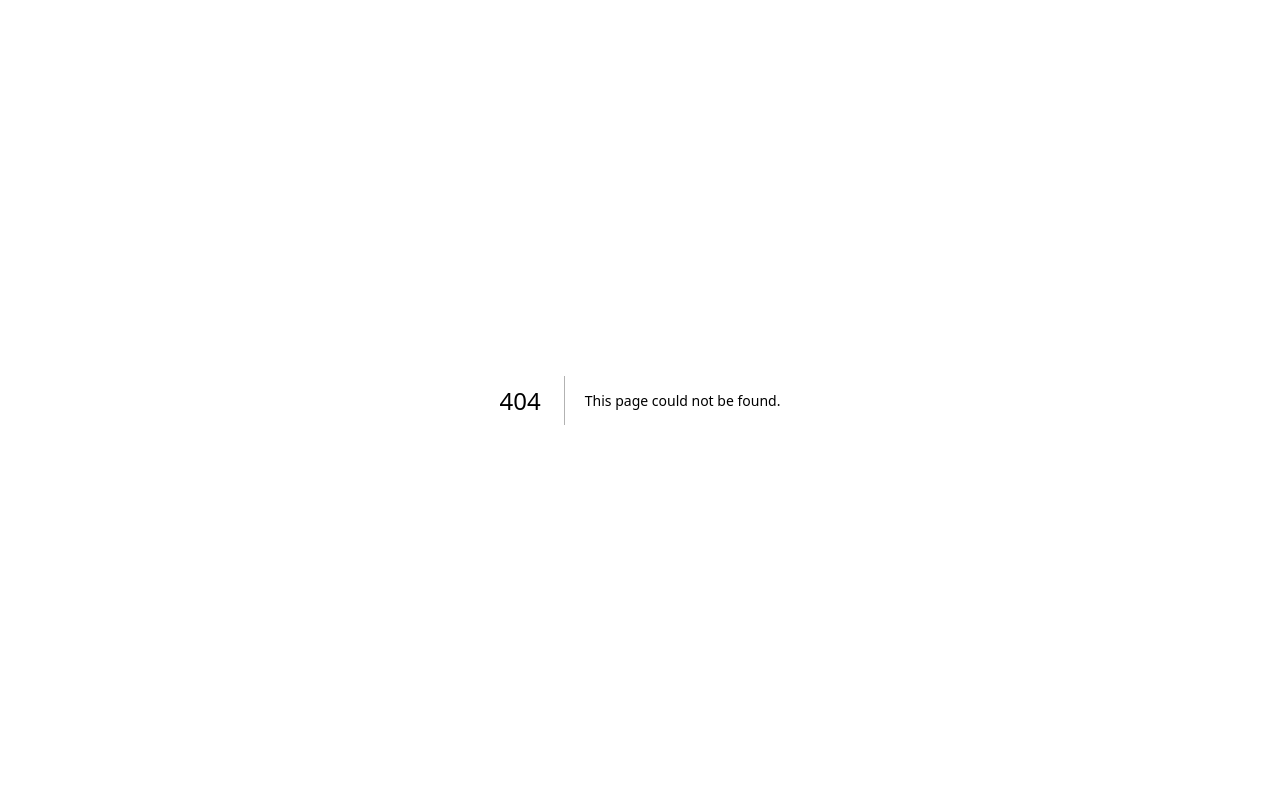
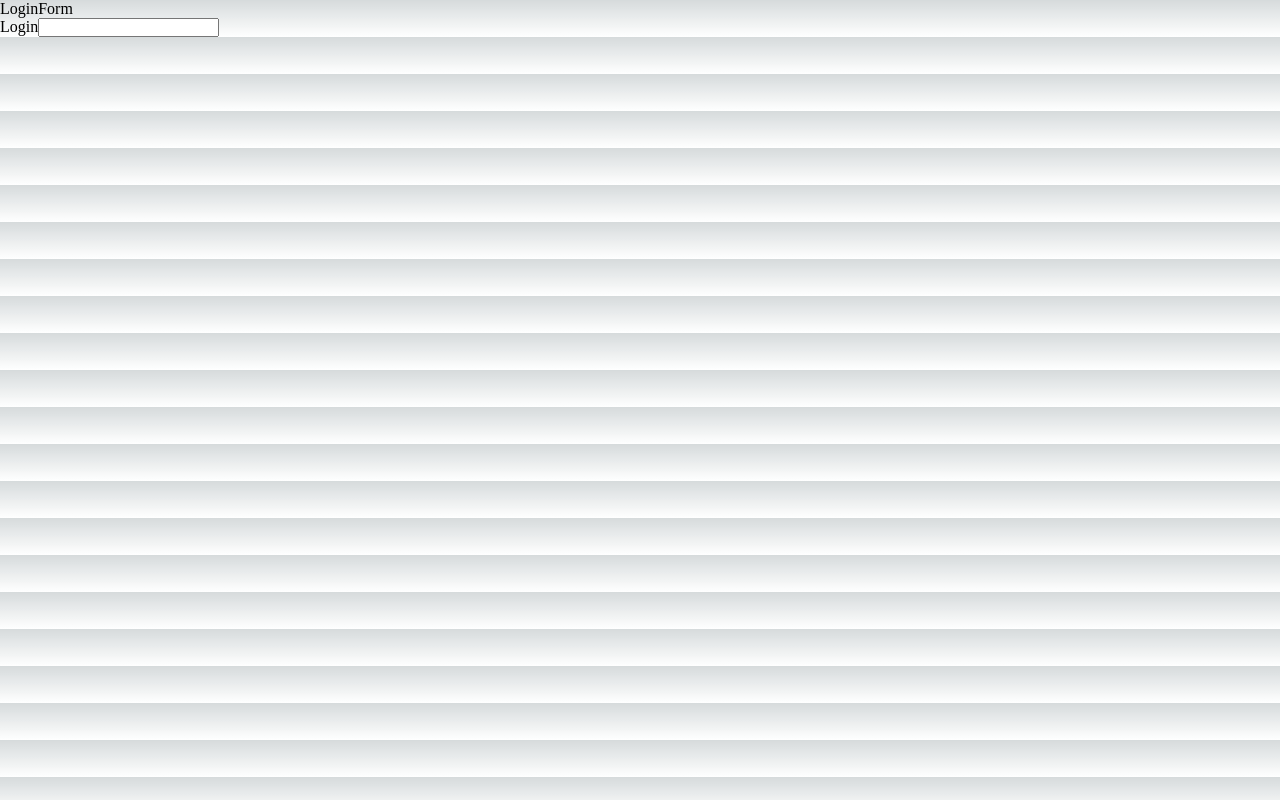
Before and after one commit to phucntp/clone-tiktok-fe, a Next.js app: page /login in a window 1280 px wide. Before the commit this address had no page. Built offline with nearby package versions, Linux system fonts and the light colour scheme.

Commit message:
Commit 2

```diff
--- a/next.config.js
+++ b/next.config.js
@@ -1,4 +1,5 @@
 /** @type {import('next').NextConfig} */
+
 const nextConfig = {
   experimental: {
     appDir: true,
--- a/package.json
+++ b/package.json
@@ -13,6 +13,7 @@
     "@types/node": "18.14.0",
     "@types/react": "18.0.28",
     "@types/react-dom": "18.0.11",
+    "@zeit/next-sass": "^1.0.1",
     "eslint": "8.34.0",
     "eslint-config-next": "13.1.6",
     "next": "13.1.6",
--- a/src/app/layout.tsx
+++ b/src/app/layout.tsx
@@ -1,4 +1,4 @@
-import './globals.css'
+import './globals.scss'
 
 export default function RootLayout({
   children,
--- /dev/null
+++ b/src/app/login/page.tsx
@@ -0,0 +1,10 @@
+import React from 'react'
+import LoginForm from '@/components/organisms/login/LoginForm'
+
+function page() {
+  return (
+    <div><LoginForm></LoginForm></div>
+  )
+}
+
+export default page
--- /dev/null
+++ b/src/app/news/Albums.js
@@ -0,0 +1,3 @@
+const Albums = []
+
+export default Albums
--- a/src/app/page.tsx
+++ b/src/app/page.tsx
@@ -8,7 +8,7 @@ export default function Home() {
   return (
     <main className={styles.main}>
       <div className={styles.description}>
-        <p>
+        <p className='background-white'>
           Get started by editing&nbsp;
           <code className={styles.code}>src/app/page.tsx</code>
         </p>
--- /dev/null
+++ b/src/components/atoms/form/InputNormal.tsx
@@ -0,0 +1,16 @@
+import React from "react";
+
+interface Props {
+  label: string;
+}
+
+function InputNormal({ label }: Props) {
+  return (
+    <div>
+      <label>{label}</label>
+      <input />
+    </div>
+  );
+}
+
+export default InputNormal;
--- /dev/null
+++ b/src/components/organisms/login/LoginForm.tsx
@@ -0,0 +1,15 @@
+import React from 'react'
+import InputNormal from '@/components/atoms/form/InputNormal'
+
+function LoginForm() {
+  return (
+    <div>
+        <div className='background-white'>LoginForm</div>
+        <div>
+            <InputNormal label='Login' />
+        </div>
+    </div>
+  )
+}
+
+export default LoginForm
```
Also changed, not shown: src/app/news/page.tsx (added, +17 -0 lines), src/app/globals.scss (renamed from src/app/globals.css), 1 other file (tests, documents, lock files or other folders).
